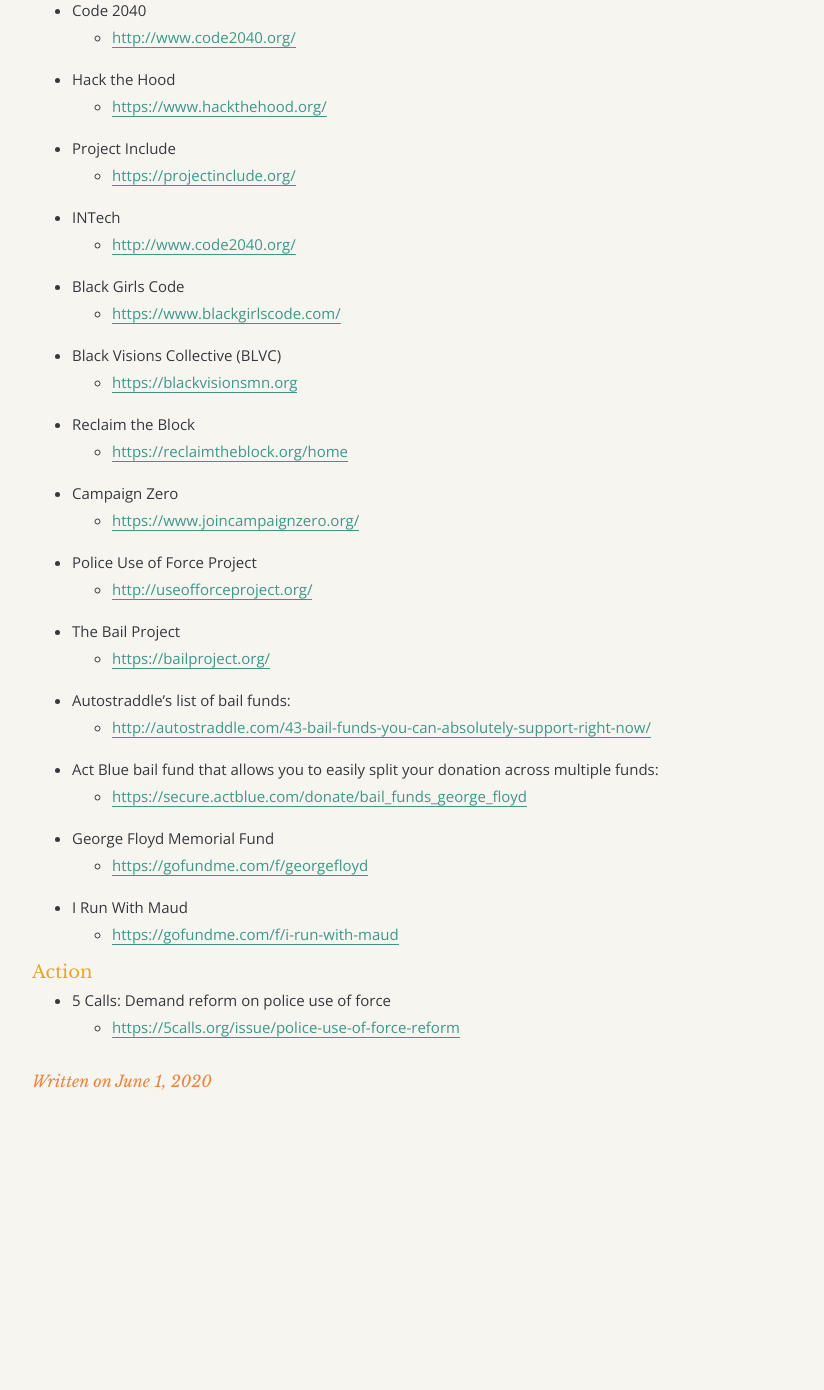
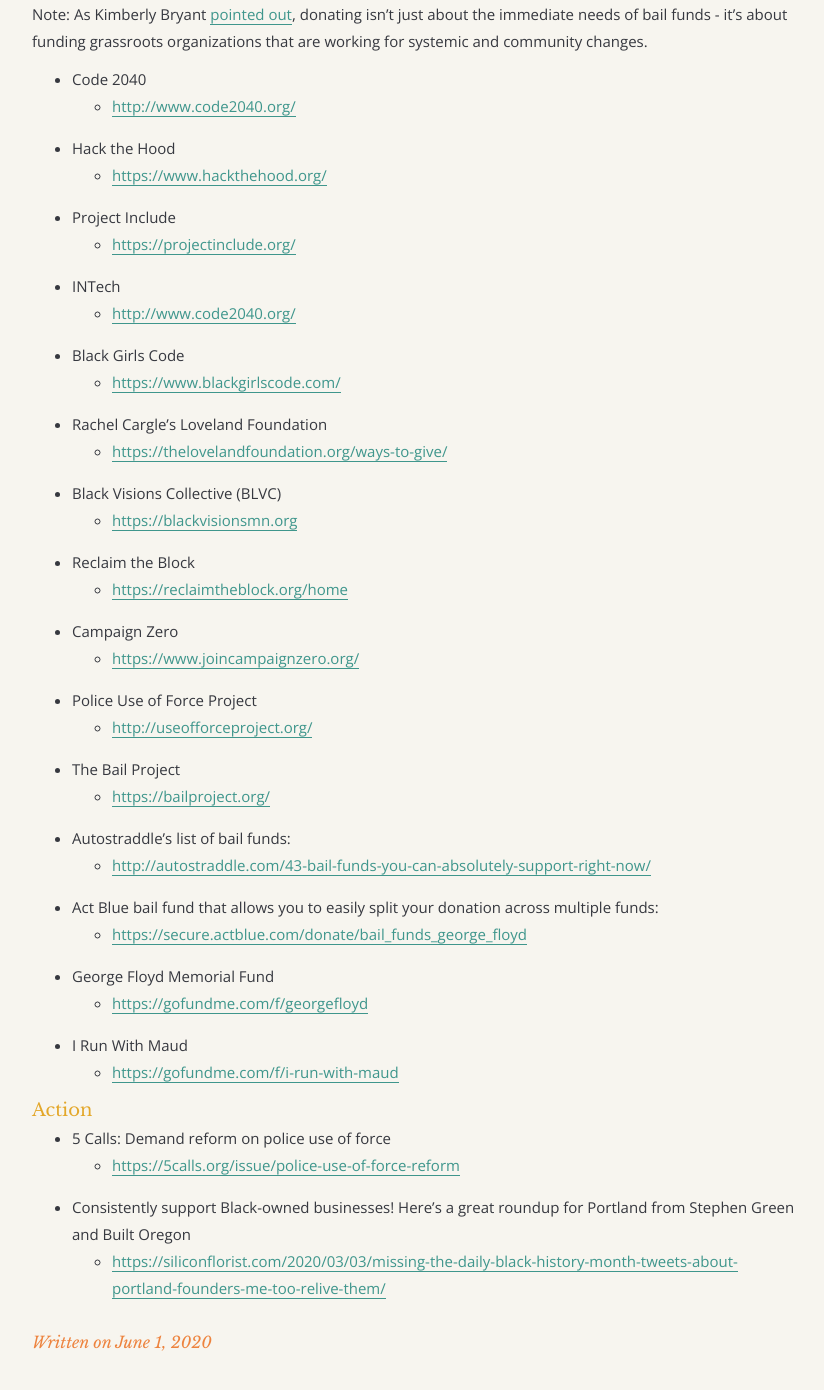
Before and after one commit to angelariggs/angelariggs.github.io, a Jekyll site: the page built from _posts/2020-06-01-ally-resources.md, in a window 1280 px wide and 1400 px high, scrolled down 1846 px. Shown: the top 1390 px of the window, without its empty margins (224-1048 px from the left). Built offline with Jekyll 4.4.1, drawn with Linux system fonts in a browser that asks for light colours; comment, search, counter and statistics services are not loaded; before the commit the page ends 2985 px from its top, so only the background shows below that; some of the changed text lies outside the part shown.

Commit message:
more resources

```diff
--- a/_posts/2020-06-01-ally-resources.md
+++ b/_posts/2020-06-01-ally-resources.md
@@ -75,6 +78,8 @@
 - Black Girls Code
   - [https://www.blackgirlscode.com/](https://www.blackgirlscode.com/)
 
+- Rachel Cargle's Loveland Foundation
+  - [https://thelovelandfoundation.org/ways-to-give/](https://thelovelandfoundation.org/ways-to-give/)
 
 - Black Visions Collective (BLVC)
   - [https://blackvisionsmn.org](https://blackvisionsmn.org)
@@ -107,3 +112,6 @@
 
 - 5 Calls: Demand reform on police use of force
   - [https://5calls.org/issue/police-use-of-force-reform](https://5calls.org/issue/police-use-of-force-reform)
+
+- Consistently support Black-owned businesses! Here's a great roundup for Portland from Stephen Green and Built Oregon
+  - [https://siliconflorist.com/2020/03/03/missing-the-daily-black-history-month-tweets-about-portland-founders-me-too-relive-them/](https://siliconflorist.com/2020/03/03/missing-the-daily-black-history-month-tweets-about-portland-founders-me-too-relive-them/)
```
Also changed, not shown: other parts of _posts/2020-06-01-ally-resources.md (+3 -0 lines).
